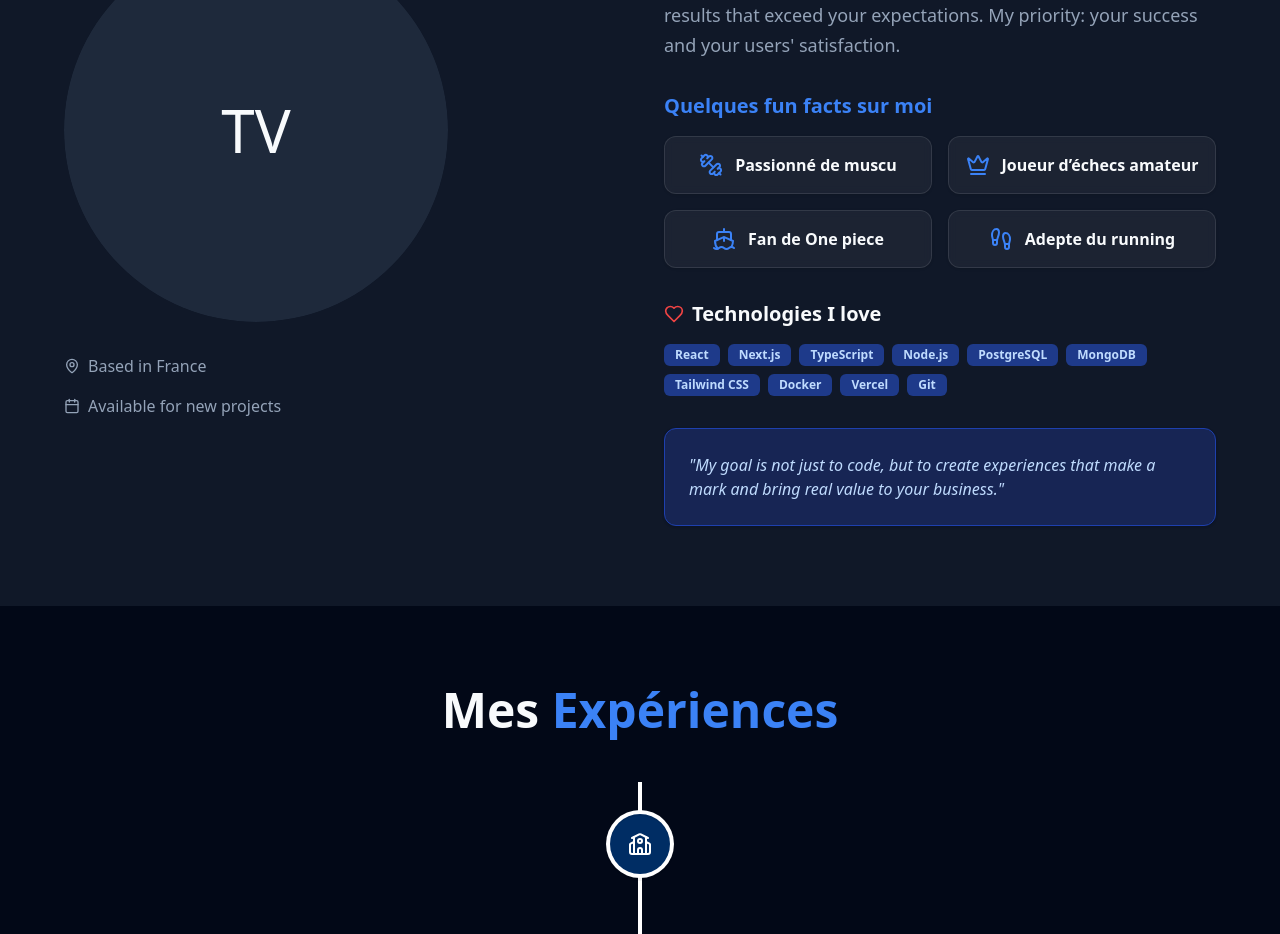
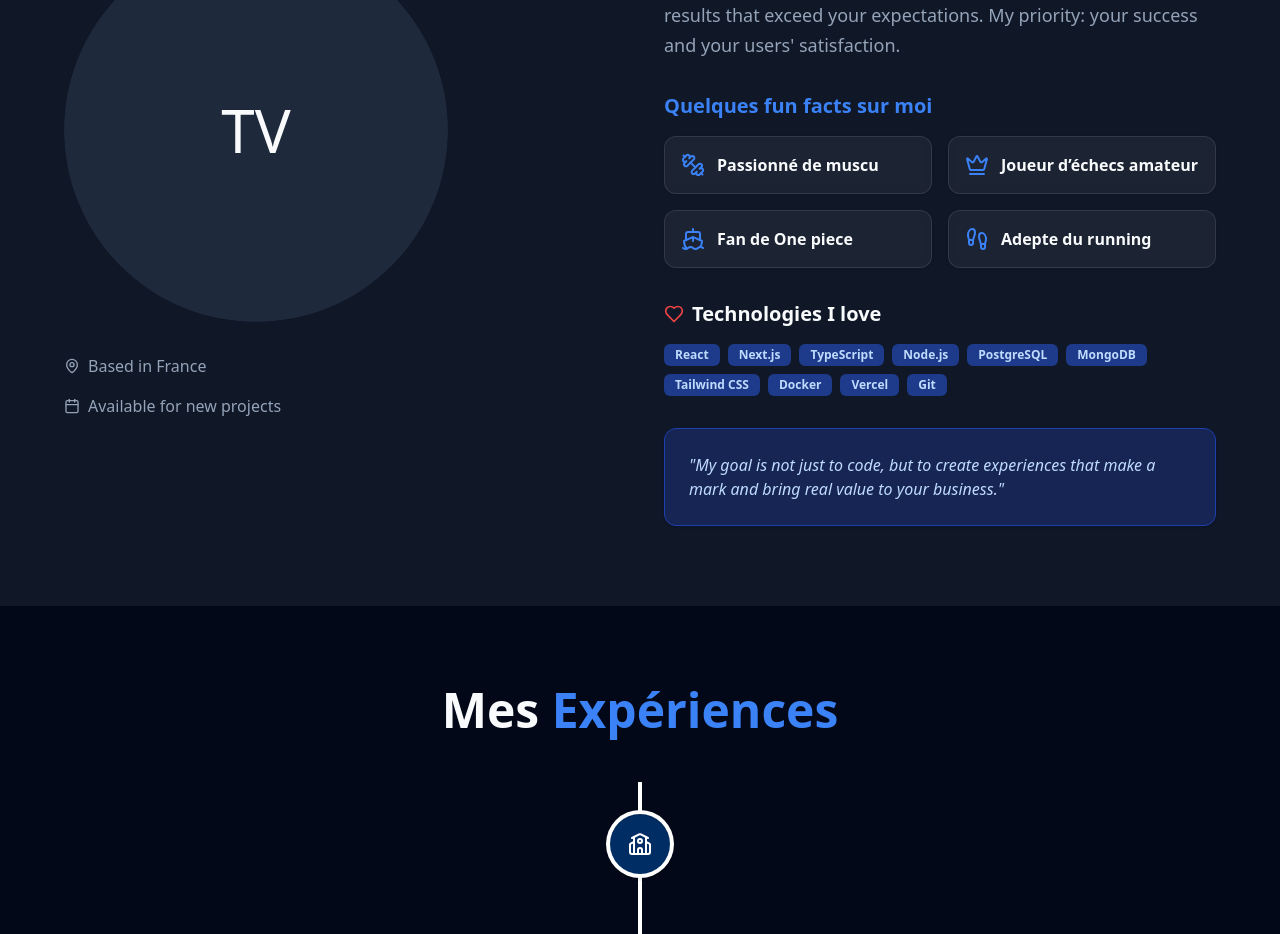
Before and after one commit to teovlt/portfolioFreelance, a React (Vite) app: page / in a window 1280 px wide. Shown: the part 1161-2095 px from the top of the page. Built offline with nearby package versions, Linux system fonts and the light colour scheme.

Commit message:
Fix padding

```diff
--- a/src/components/FunCard.tsx
+++ b/src/components/FunCard.tsx
@@ -13,7 +13,7 @@ export function FunFactCard({ icon, title, description, delay }: FunFactCardProp
     <motion.div initial={{ opacity: 0, y: 20 }} animate={{ opacity: 1, y: 0 }} transition={{ delay, duration: 0.5 }}>
       <Card className="bg-white/5 border-white/10 backdrop-blur-sm hover:bg-white/10 transition-all duration-300 hover:scale-105">
         {/* align items vertically with items-center and drop the stray `items` keyword */}
-        <CardContent className="p-4 flex items-start justify-center space-x-3">
+        <CardContent className="p-4 flex  space-x-3">
           <span className="text-primary">{icon}</span>
           <h4 className="font-bold">{title}</h4>
           {/* <p className="text-sm">{description}</p> */}
--- a/src/pages/About.tsx
+++ b/src/pages/About.tsx
@@ -1,6 +1,6 @@
 import { motion } from "framer-motion";
 import { Dumbbell, Crown, Ship, MapPin, Calendar, Heart, Footprints } from "lucide-react";
-import { Avatar, AvatarFallback } from "@/components/ui/avatar";
+import { Avatar, AvatarFallback, AvatarImage } from "@/components/ui/avatar";
 import { FunFactCard } from "@/components/FunCard";
 import { useTranslation } from "react-i18next";
 import { Card, CardContent } from "@/components/ui/card";
```
